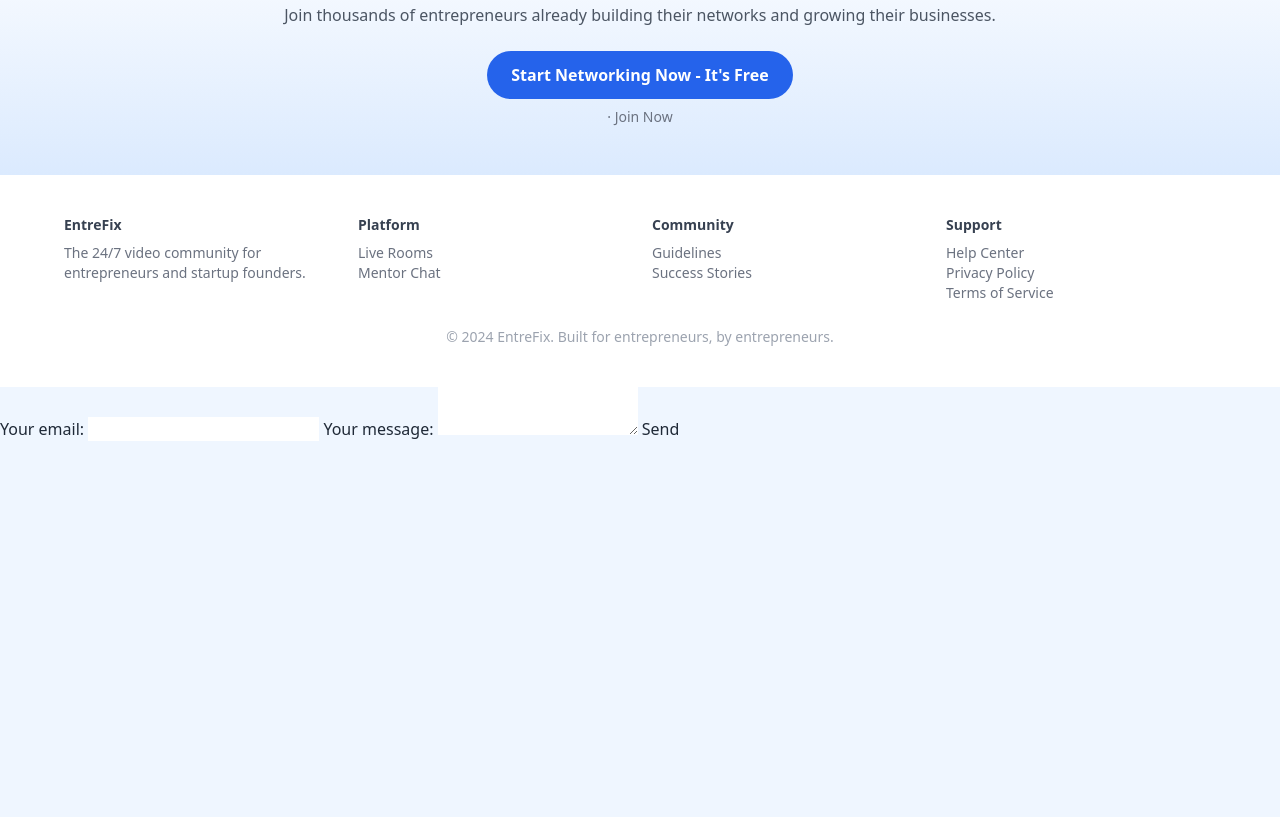
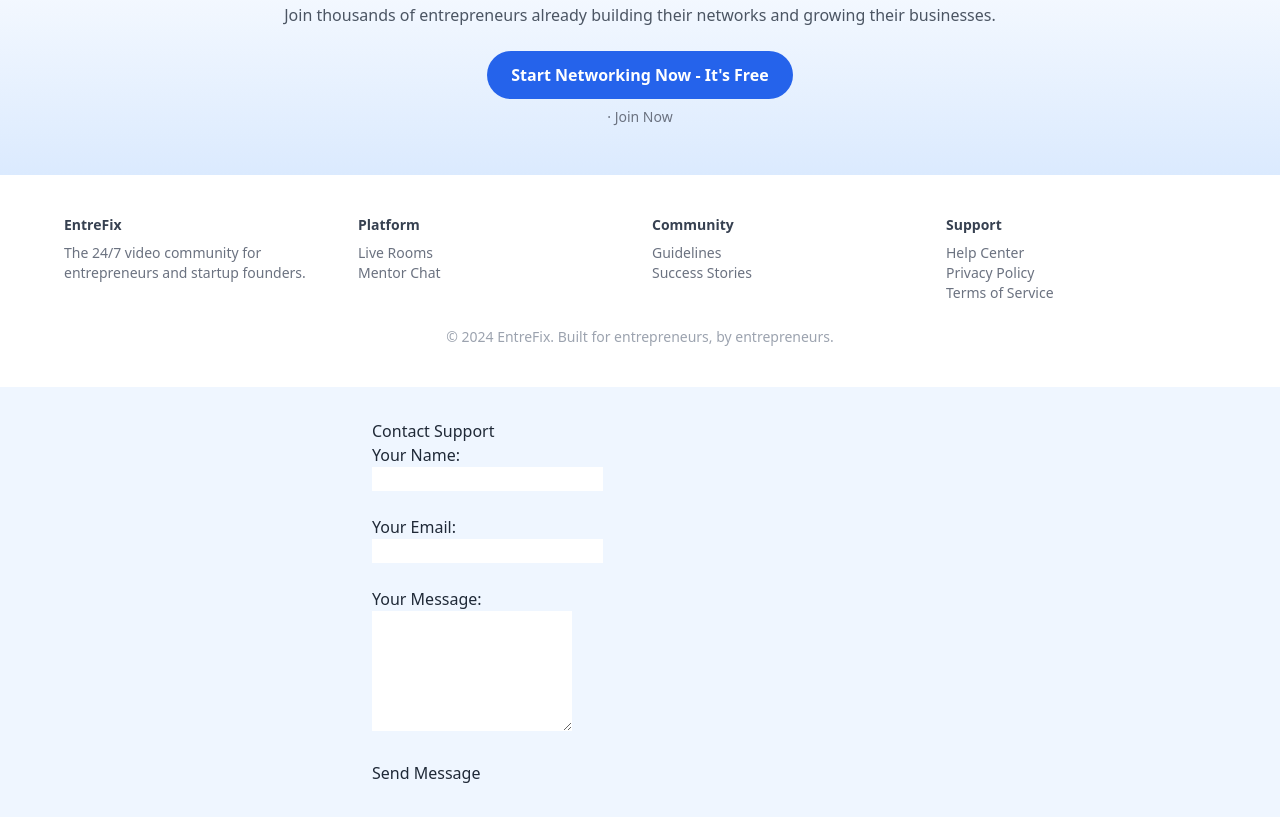
Before and after one commit to basillll721/entrepreneur-hub, a plain HTML site: page index.html in a window 1280 px wide. Shown: the part 1317-2134 px from the top of the page. Before the commit the page ends 1758 px from the top, so only its background shows below. Drawn offline with nearby package versions, Linux system fonts and the light colour scheme.

Commit message:
Update index.html

```diff
--- a/index.html
+++ b/index.html
@@ -141,23 +141,18 @@
 
 </body>
 </html>
+<section id="contact" style="max-width: 600px; margin: auto; padding: 2rem;">
+  <h2>Contact Support</h2>
+  <form action="https://formspree.io/f/meokkvbv" method="POST">
+    <label for="name">Your Name:</label><br>
+    <input type="text" id="name" name="name" required><br><br>
 
-<form
-  action="https://formspree.io/f/meokkvbv"
-  method="POST"
->
-  <form
-  action="https://formspree.io/f/meokkvbv"
-  method="POST"
->
-  <label>
-    Your email:
-    <input type="email" name="email">
-  </label>
-  <label>
-    Your message:
-    <textarea name="message"></textarea>
-  </label>
-  <!-- your other form fields go here -->
-  <button type="submit">Send</button>
-</form>
+    <label for="email">Your Email:</label><br>
+    <input type="email" id="email" name="_replyto" required><br><br>
+
+    <label for="message">Your Message:</label><br>
+    <textarea id="message" name="message" rows="5" required></textarea><br><br>
+
+    <button type="submit">Send Message</button>
+  </form>
+</section>
```
